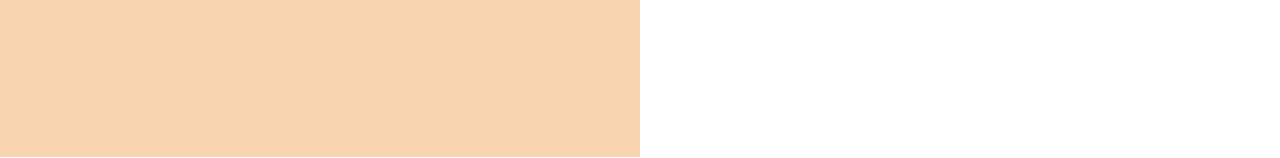
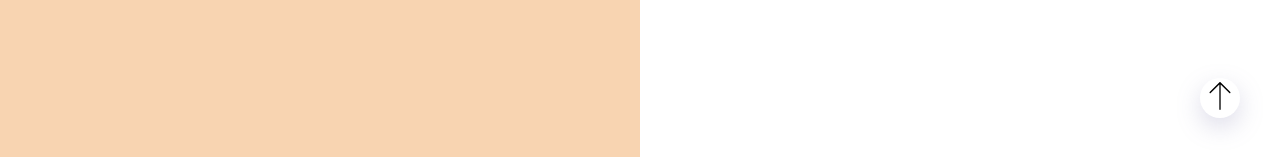
Before and after one commit to sarvdavoudi/personal-site, a React (Create React App) app: page / in a window 1280 px wide. Shown: the part 642-800 px from the top of the page. Built offline with nearby package versions, Linux system fonts and the light colour scheme.

Commit message:
feat:scroll-to-up added

```diff
--- a/src/App.css
+++ b/src/App.css
@@ -1,3 +1,20 @@
-*{
-    font-family: patrickHand-regular;
+* {
+  font-family: patrickHand-regular;
 }
+
+.scroll-to-top {
+  border-radius: 100%;
+  display: flex;
+  align-items: center;
+  justify-content: center;
+  background-color: white;
+  right: 40px;
+  bottom: 40px;
+  position: fixed;
+  z-index: 2;
+  cursor: pointer;
+  width: 40px;
+  height: 40px;
+  box-shadow: 0 9px 25px 0 rgba(132, 128, 177, 0.28);
+  border: none;
+}
--- a/src/App.js
+++ b/src/App.js
@@ -21,6 +21,14 @@ function App() {
         <KeySkills />
         <ContactBox />
         <Footer />
+
+        <button class="scroll-to-top ">
+          <a href="#home">
+            <svg width="28" height="28" fill="black" viewBox="0 0 256 256">
+              <path d="M222.138,91.475l-89.6-89.6c-2.5-2.5-6.551-2.5-9.051,0l-89.6,89.6c-2.5,2.5-2.5,6.551,0,9.051s6.744,2.5,9.244,0L122,21.85  V249.6c0,3.535,2.466,6.4,6,6.4s6-2.865,6-6.4V21.85l78.881,78.676c1.25,1.25,2.992,1.875,4.629,1.875s3.326-0.625,4.576-1.875  C224.586,98.025,224.638,93.975,222.138,91.475z"></path>
+            </svg>
+          </a>
+        </button>
       </container>
     </div>
   );
--- a/src/components/Header/Header.jsx
+++ b/src/components/Header/Header.jsx
@@ -4,7 +4,7 @@ const Header = () => {
     <header>
       <ul>
 
-        <a href="#"><li>Home</li></a>
+        <a href="#home"><li id="home">Home</li></a>
         <a href="#about-me"><li>About</li></a>
         <a href="#resume"><li>Resume</li></a>
         <a href="#contact"><li>Contact</li></a>
--- a/src/components/Home/Home.jsx
+++ b/src/components/Home/Home.jsx
@@ -3,7 +3,7 @@ import { TypeAnimation } from "react-type-animation";
 
 const home = () => {
   return (
-    <div className="main-section">
+    <div className="main-section" >
       <div className="main-section__left"> </div>
       <div className="main-section__desc">
         <h3>Hey ! I Am</h3>
```
